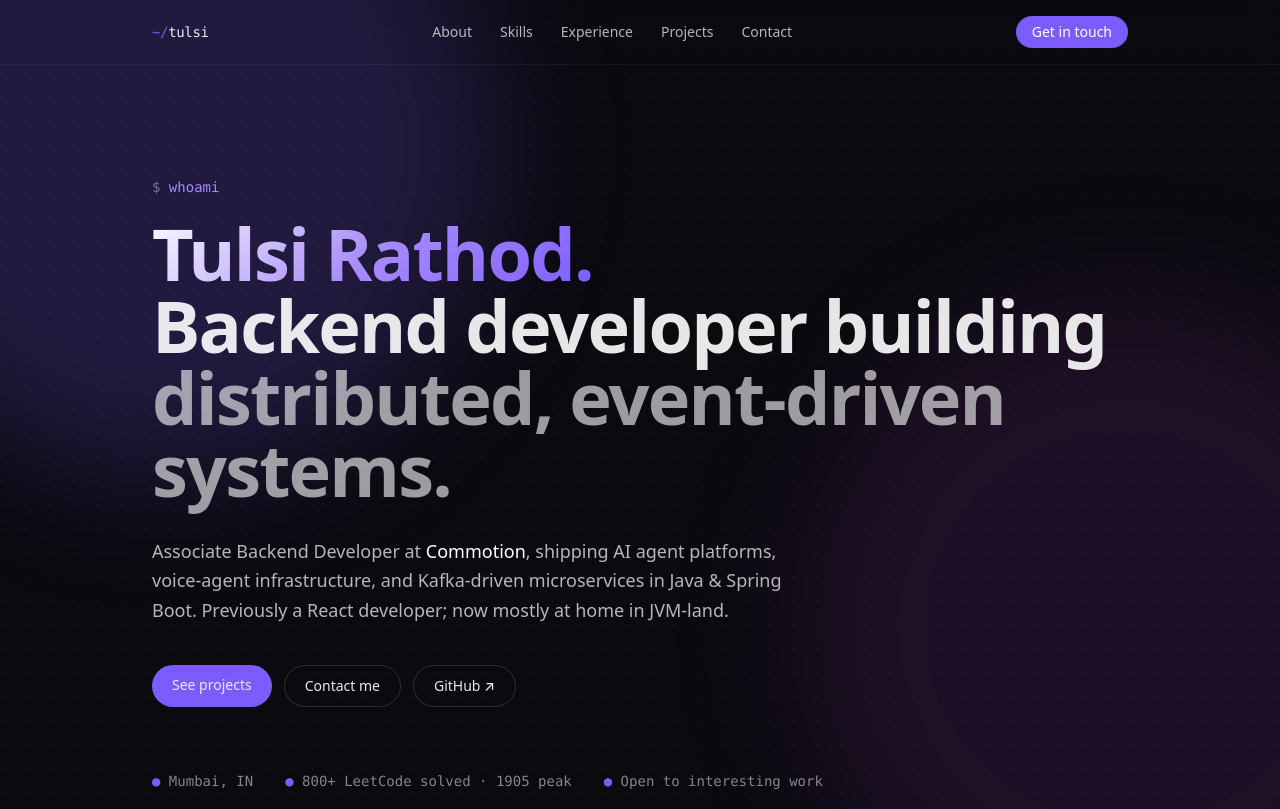
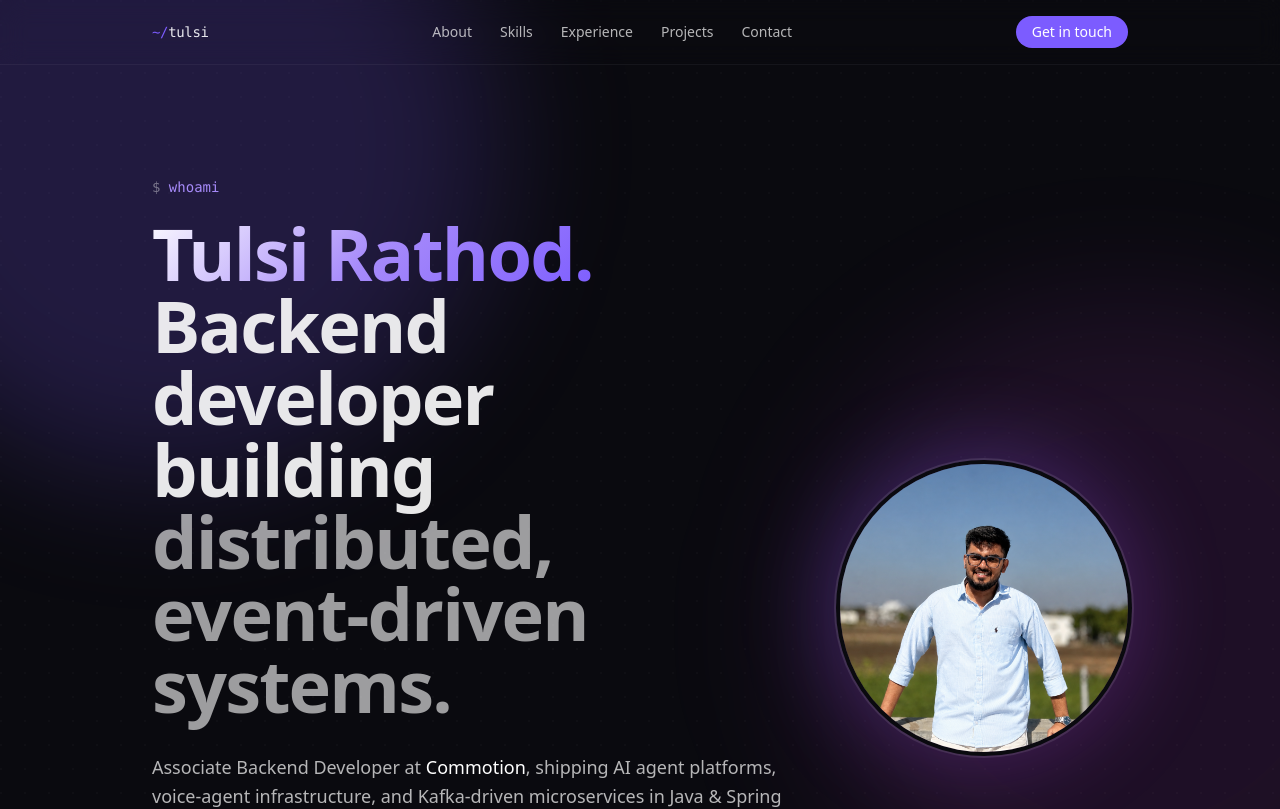
Before and after one commit to TulsiRathod/TulsiRathod.github.io, a Next.js app: page / in a window 1280 px wide. Shown: the top 809 px of the page. Built offline with nearby package versions, Linux system fonts and the light colour scheme.

Commit message:
Add portrait photo to hero section

```diff
--- a/components/Hero.tsx
+++ b/components/Hero.tsx
@@ -1,7 +1,8 @@
 export default function Hero() {
   return (
     <section id="top" className="container-x pt-28 pb-24">
-      <div className="animate-fade-in-up">
+      <div className="grid lg:grid-cols-[1fr_auto] gap-14 items-center">
+        <div className="animate-fade-in-up order-2 lg:order-1">
           <p className="font-mono text-sm text-accent-soft mb-5">
             <span className="text-white/40">$</span> whoami
           </p>
@@ -16,8 +17,8 @@ export default function Hero() {
             Associate Backend Developer at{" "}
             <span className="text-white">Commotion</span>, shipping AI agent
             platforms, voice-agent infrastructure, and Kafka-driven microservices
-          in Java &amp; Spring Boot. Previously a React developer; now mostly at
-          home in JVM-land.
+            in Java &amp; Spring Boot. Previously a React developer; now mostly
+            at home in JVM-land.
           </p>
           <div className="mt-10 flex flex-wrap gap-3">
             <a href="#projects" className="rounded-full bg-accent px-5 py-2.5 text-sm font-medium transition hover:bg-accent-soft">
@@ -41,6 +42,20 @@ export default function Hero() {
             <span><span className="text-accent">●</span> Open to interesting work</span>
           </div>
         </div>
+
+        <div className="order-1 lg:order-2 animate-fade-in-up flex justify-center lg:justify-end">
+          <div className="relative">
+            <div className="absolute -inset-4 rounded-full bg-gradient-to-br from-accent/30 to-fuchsia-500/20 blur-2xl" />
+            <div className="relative h-56 w-56 md:h-72 md:w-72 rounded-full overflow-hidden ring-2 ring-white/10 ring-offset-4 ring-offset-[var(--bg)]">
+              <img
+                src="/me.png"
+                alt="Tulsi Rathod"
+                className="h-full w-full object-cover"
+              />
+            </div>
+          </div>
+        </div>
+      </div>
     </section>
   );
 }
```
Also changed, not shown: public/me.png (added). Lines whose indentation alone changed are shown as unchanged.
